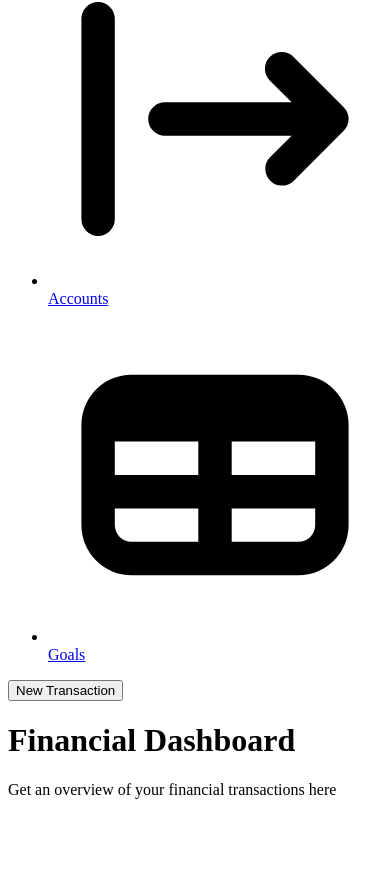
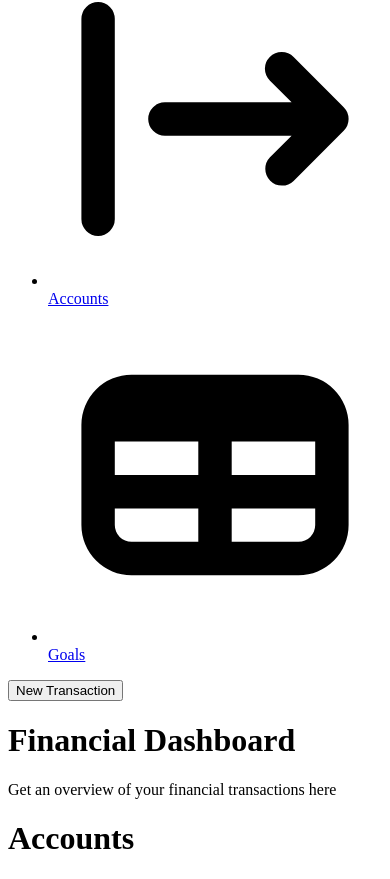
Before and after one commit to chrysaliswoon/sei-project3, a React (Create React App) app: page /dashboard in a window 390 px wide. Shown: the part 1674-2553 px from the top of the page. Before the commit the page ends 2489 px from the top, so only its background shows below. Built offline with nearby package versions, Linux system fonts and the light colour scheme; no server answers.

Commit message:
Installed react-responsive carousell

```diff
--- a/package.json
+++ b/package.json
@@ -11,6 +11,7 @@
     "react": "^18.0.0",
     "react-dom": "^18.0.0",
     "react-hook-form": "^7.29.0",
+    "react-responsive-carousel": "^3.2.23",
     "react-router-dom": "^6.3.0",
     "react-scripts": "5.0.0",
     "tailwindcss": "^3.0.23",
--- a/src/components/features/accountOverview/accounts.jsx
+++ b/src/components/features/accountOverview/accounts.jsx
@@ -0,0 +1,10 @@
+import Cards from '../accountOverview/cardsOverview'
+
+export default function Accounts() {
+  return (
+    <div className="flex py-8">
+          <h1 className="uppercase font-bold">Accounts</h1>
+          <Cards />
+    </div>
+  );
+}
--- a/src/components/features/accountOverview/cardsOverview.jsx
+++ b/src/components/features/accountOverview/cardsOverview.jsx
@@ -0,0 +1,6 @@
+export default function Cards() {
+    return (
+      <div>
+      </div>
+    );
+}
--- a/src/index.jsx
+++ b/src/index.jsx
@@ -23,8 +23,6 @@ root.render(
       <Routes>
         <Route path="/" element={<LoginPage />} />
         <Route path="register" element={<RegisterPage />} />
-        {/* <Route path="accountSetup" element={<AccountSetup />} /> */}
-        {/* <Route path="accountDetails" element={<AccountDetails />} /> */}
         <Route path="dashboard" element={<Dashboard />} />
         <Route path="*" element={<Error />}/>
       </Routes>
--- a/src/pages/dashboard.jsx
+++ b/src/pages/dashboard.jsx
@@ -1,5 +1,6 @@
 import SideNavigation from '../components/navigation/navbar'
 import Button from '../components/buttons/button'
+import Accounts from '../components/features/accountOverview/accounts'
 
 export default function Dashboard() {
   return (
@@ -12,8 +13,11 @@ export default function Dashboard() {
         />
       </div>
       <div className="w-md h-full p-4 m-8 overflow-y-auto">
-        <h1 className="">Financial Dashboard</h1>
+        <h1 className="uppercase font-bold">Financial Dashboard</h1>
         <p>Get an overview of your financial transactions here</p>
+        <div>
+          <Accounts />
+        </div>
       </div>
     </div>
   );
```
Also changed, not shown: 1 other file (tests, documents, lock files or other folders).
